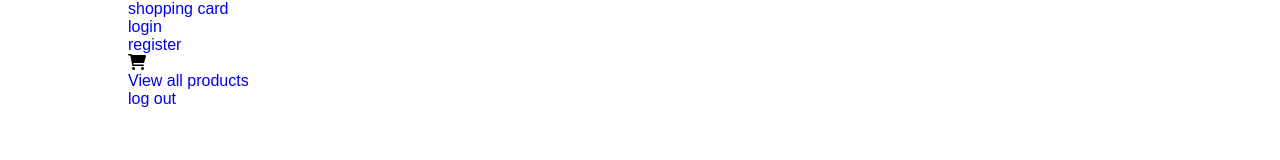
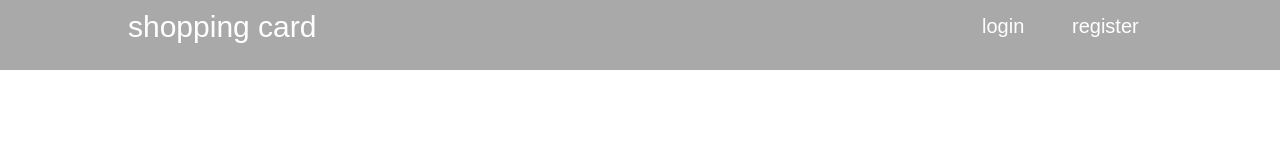
Before and after one commit to NorhanAdel/shopping-card-app, a plain HTML site: page cart_product.html in a window 1280 px wide. Drawn offline with nearby package versions, Linux system fonts and the light colour scheme.

Commit message:
Update cart_product.html

```diff
--- a/cart_product.html
+++ b/cart_product.html
@@ -6,7 +6,7 @@
     <title>Page Title</title>
     <meta name='viewport' content='width=device-width, initial-scale=1'>
     <link rel='stylesheet' type='text/css' media='screen' href='all.css'>
-    <link rel='stylesheet' type='text/css' media='screen' href='style.css'>
+    <link rel='stylesheet' type='text/css' media='screen' href='index.css'>
     <link rel="stylesheet" href="https://cdnjs.cloudflare.com/ajax/libs/font-awesome/4.7.0/css/font-awesome.css">
     <link rel="preconnect" href="https://fonts.googleapis.com">
     <link rel="preconnect" href="https://fonts.gstatic.com" crossorigin>
```
